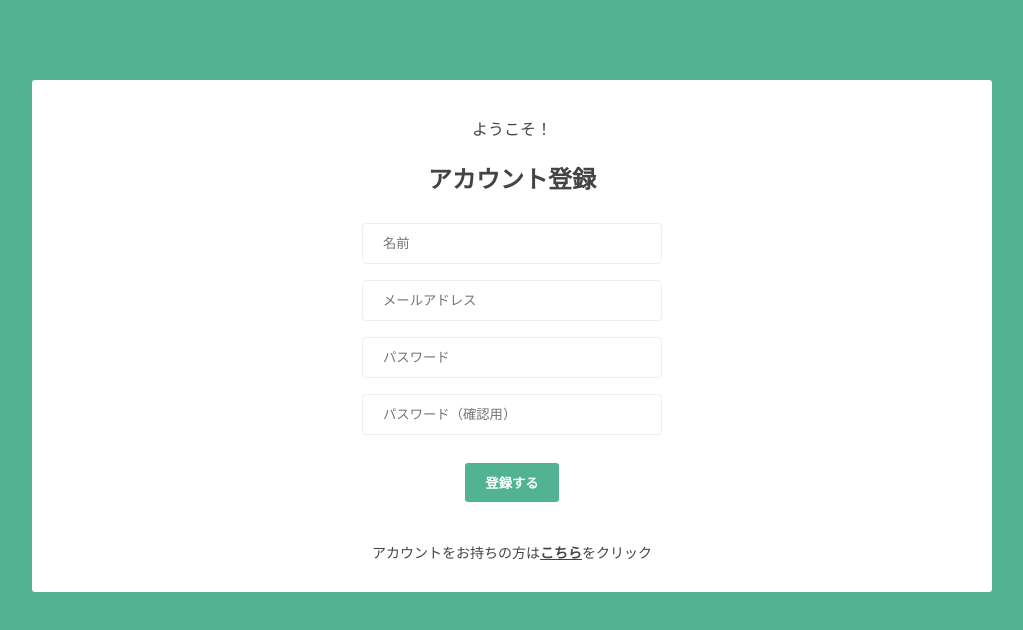
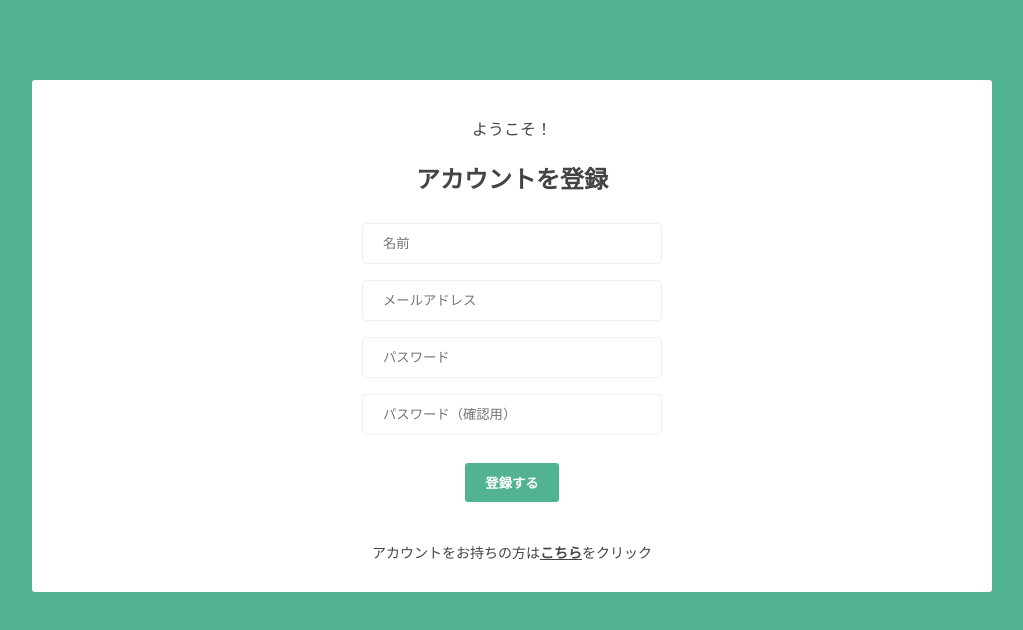
Before and after one commit to Takao-Yamasaki/live-chat-vuejs, a Vue app: page / in a window 1280 px wide. Both pictures are taken after a click on the element "こちら". Shown: the top 630 px of the page, without its empty margins (128-1151 px from the left). Built offline with nearby package versions, Linux system fonts and the light colour scheme.

Commit message:
サインアップ画面にヘッダー情報の追加

```diff
--- a/src/components/SignupForm.vue
+++ b/src/components/SignupForm.vue
@@ -1,15 +1,13 @@
 <template>
-  <div>
-    <h2>アカウント登録</h2>
-    <form @submit.prevent="signUp">
-      <input type="text" require placeholder="名前" v-model="name">
-      <input type="email" require placeholder="メールアドレス" v-model="email">
-      <input type="password" require placeholder="パスワード" v-model="password">
-      <input type="password" require placeholder="パスワード（確認用）" v-model="passwordConfirmation">
-      <div class = "error">{{ error }}</div>
-      <button>登録する</button>
-    </form>
-  </div>
+  <h2>アカウントを登録</h2>
+  <form @submit.prevent="signUp">
+    <input type="text" required placeholder="名前" v-model="name">
+    <input type="email" required placeholder="メールアドレス" v-model="email">
+    <input type="password" required placeholder="パスワード" v-model="password">
+    <input type="password" required placeholder="パスワード（確認用）" v-model="passwordConfirmation">
+    <div class="error">{{ error }}</div>
+    <button>登録する</button>
+  </form>
 </template>
 
 <script>
@@ -17,19 +15,19 @@ import axios from 'axios'
 
 export default {
   emits: ['redirectToChatRoom'],
-  data() {
+  data () {
     return {
       name: '',
       email: '',
       password: '',
-      passwordConfirmation:'',
+      passwordConfirmation: '',
       error: null
     }
   },
   methods: {
     // 非同期処理
     // Axiosを使って、RailsのサインアップAPIと通信を行う
-    async signUp() {
+    async signUp () {
       // 初期化
       this.error = null
       // エラーハンドリング
@@ -47,16 +45,20 @@ export default {
         }
 
         if (!this.error) {
+          window.localStorage.setItem('access-token', res.headers['access-token'])
+          window.localStorage.setItem('client', res.headers.client)
+          window.localStorage.setItem('uid', res.headers.uid)
+          window.localStorage.setItem('name', res.data.data.name)
           this.$emit('redirectToChatRoom')
         }
+        this.error = null
 
-        console.log({res})
+        console.log({ res })
 
         return res
         // Tryの中でエラーになったら、アカウントを登録できませんでしたが返ってくる
-      } catch(error) {
+      } catch (error) {
         this.error = 'アカウントを登録できませんでした'
-        console.log(error)
       }
     }
   }
```
